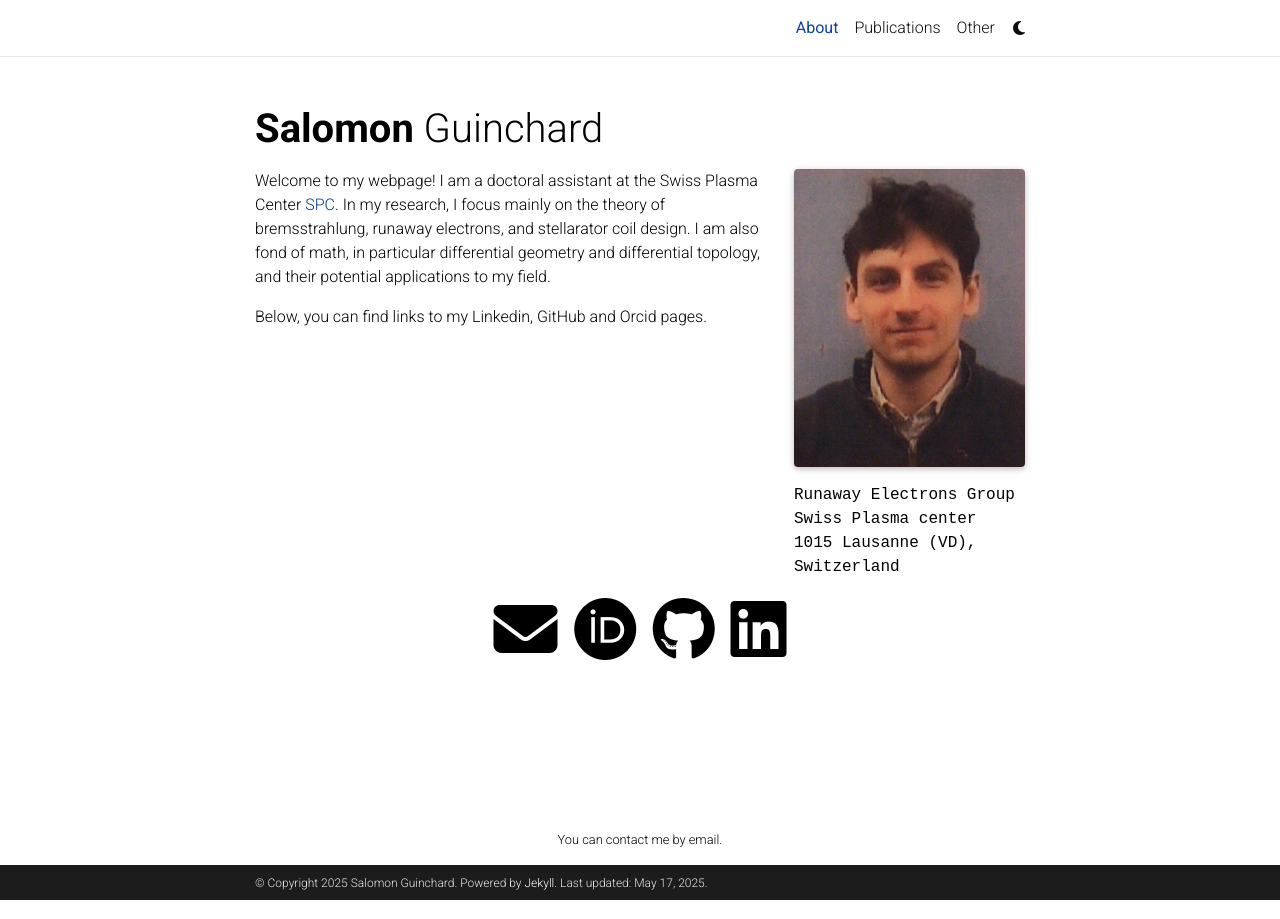
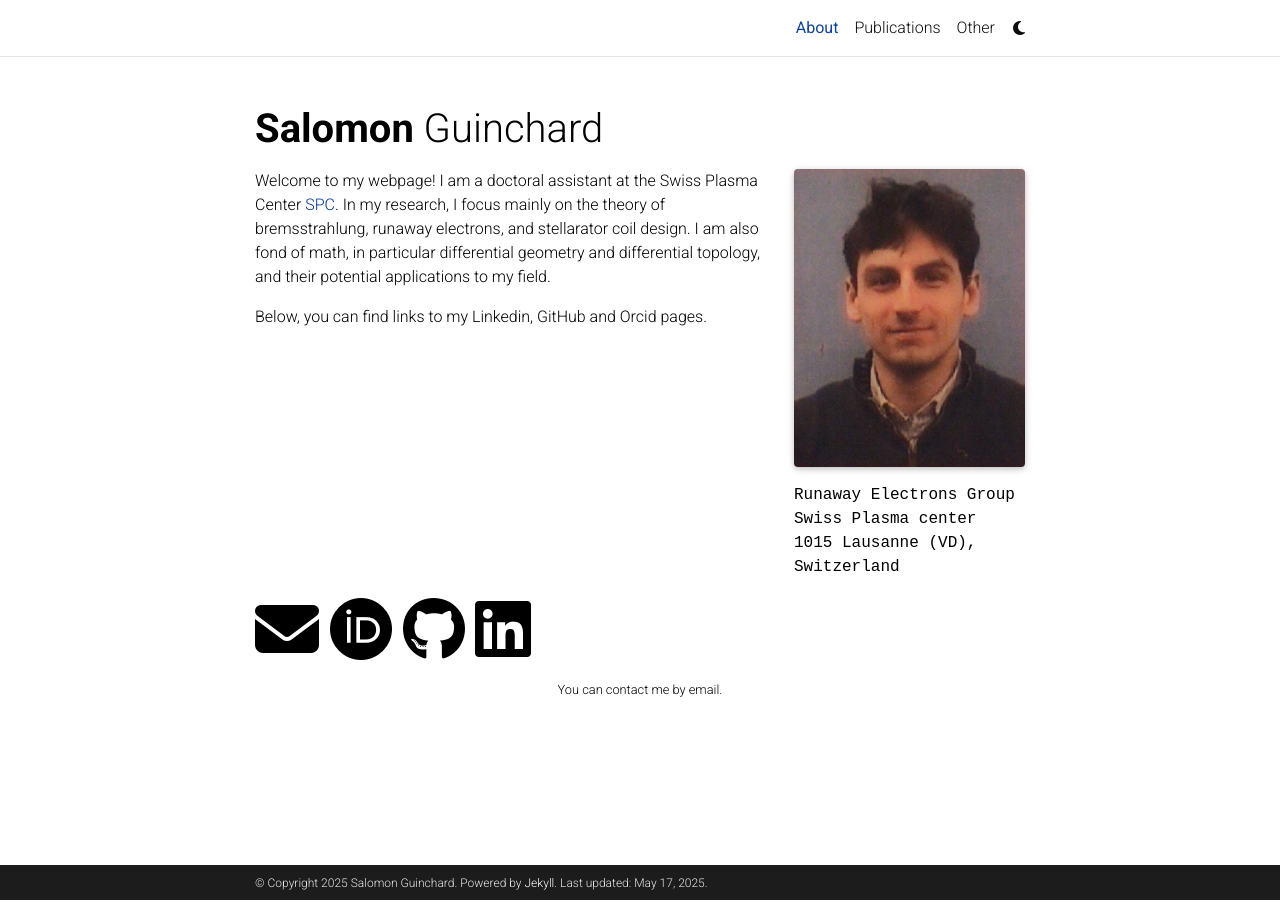
Before and after one commit to salomon73/salomon73.github.io, a Jekyll site: the page built from _pages/about.md, in a window 1280 px wide. Built offline with Jekyll 4.4.1, drawn with Linux system fonts in a browser that asks for light colours; full-size pictures stand in for the smaller copies a plugin makes; some web fonts are replaced; comment, search, counter and statistics services are not loaded; a style sheet for code colours, icons or effects is not loaded.

Commit message:
layout upgrade

```diff
--- a/assets/css/main.scss
+++ b/assets/css/main.scss
@@ -19,11 +19,18 @@
   "font-awesome/regular"
 ;
 
+.contact-icons {
+  display: flex;
+  align-items: center; /* vertically align icons and globe */
+  gap: 10px;            /* optional spacing between icons and globe */
+}
+
 #visitor-globe-container {
-  width: 150px;
-  height: 150px;
+  width: 40px;      /* adjust as needed */
+  height: 40px;
   overflow: hidden;
   position: relative;
+  flex-shrink: 0;   /* prevents it from shrinking if container is small */
 }
 
 #visitor-globe-container iframe,
```
